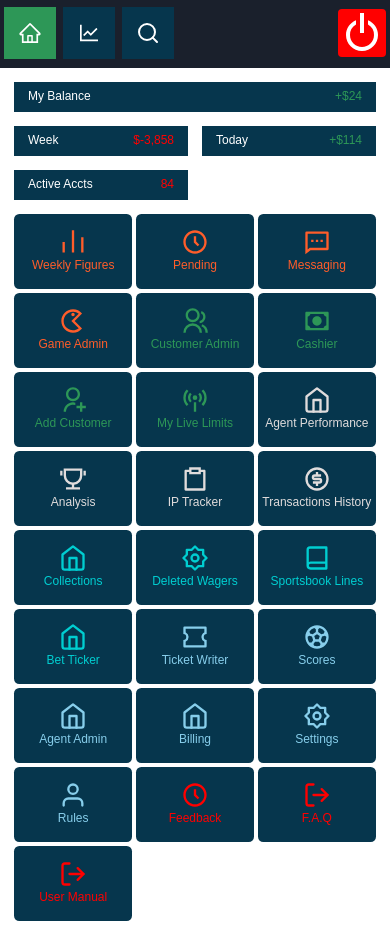
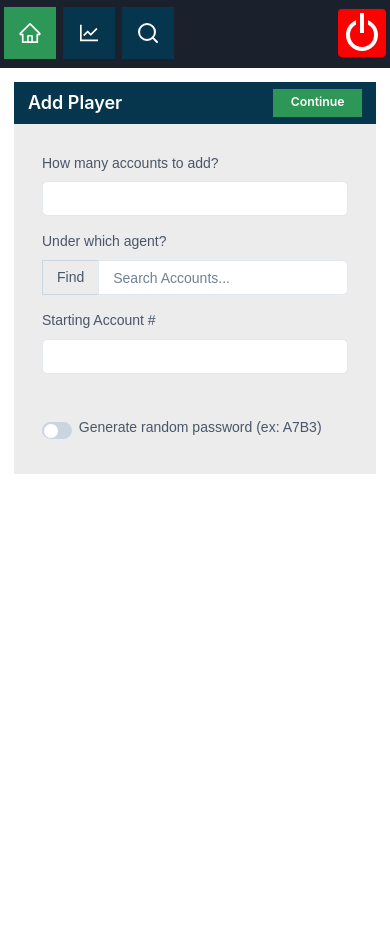
Before and after one commit to AyoMoses1/BettyX, a React (Create React App) app: page / in a window 390 px wide. After the commit the page ends 844 px from the top, so only its background shows below. Built offline with nearby package versions, Linux system fonts and the light colour scheme.

Commit message:
Make New Customer form responsive

```diff
--- a/src/App.js
+++ b/src/App.js
@@ -54,7 +54,7 @@ const App = () => {
   const renderPage = () => {
     switch (currentPage) {
       case 'home':
-        return <Dashboard />;
+        return <NewCustomer />;
       case 'game-admin':
         return <Games />;
       case 'messages':
--- a/src/pages/customers/NewCustomer.jsx
+++ b/src/pages/customers/NewCustomer.jsx
@@ -21,11 +21,11 @@ const NewCustomer = () => {
         <Heading variant="h1" color="#fff">
           Add Player
         </Heading>
-        <Button variant="success" px={4} my={2}>
+        <Button variant="success" px={4} my={2} size={['sm','md']}>
           Continue
         </Button>
       </Flex>
-      <Grid templateColumns="repeat(4, 1fr)" p={8} gap={4}>
+      <Grid templateColumns="repeat(auto-fit, minmax(250px, 1fr))" p={8} gap={4}>
         <GridItem>
           <FormControl>
             <FormLabel>How many accounts to add?</FormLabel>
--- a/src/pages/customers/index.js
+++ b/src/pages/customers/index.js
@@ -13,7 +13,7 @@ const Index = () => {
       title="Add Customer"
       isOpen={isModalOpen}
       onClose={handleCloseModal}
-      size="md"
+      size={["sm","md"]}
     >
       <ModalOptions onClose={handleCloseModal} />
     </Modal>
```
